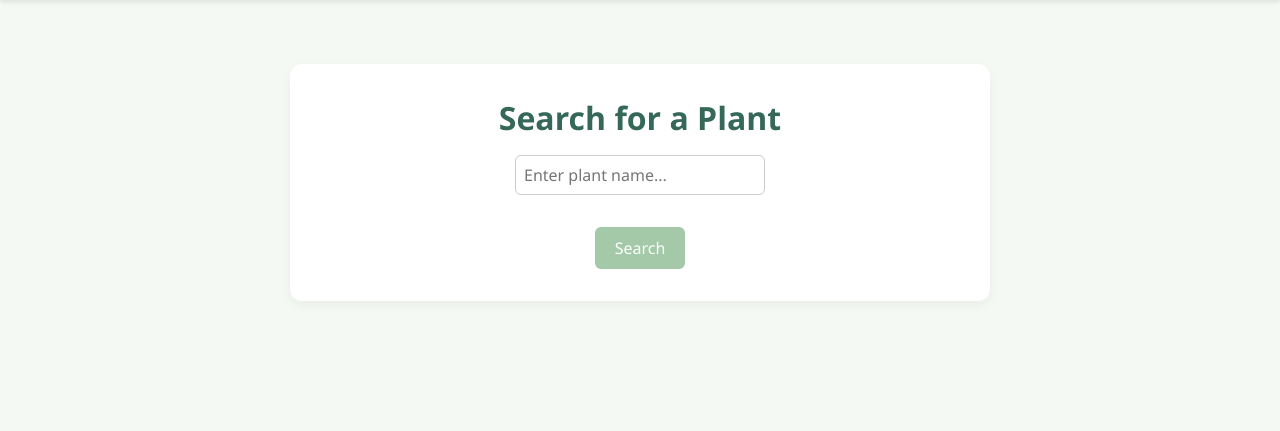
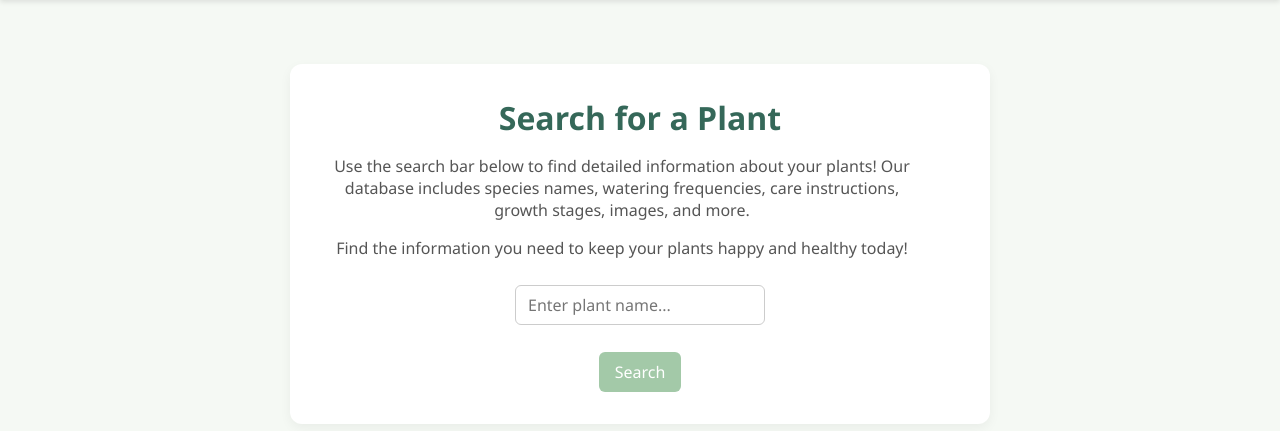
Before and after one commit to Floridaked/Agile-Dev-Project, a Flask app: page /search_plant in a window 1280 px wide. Shown: the part 70-501 px from the top of the page. Run offline with Flask 3, Linux system fonts and the light colour scheme.

Commit message:
plant info page description

```diff
--- a/static/css/style.css
+++ b/static/css/style.css
@@ -110,15 +110,40 @@ main {
     display: flex;
     flex-direction: column;
     align-items: center;
-    gap: 1rem;
-    margin-top: 1rem;
+    gap: 0.7rem;
+    margin-top: 1.6rem;
+    flex-wrap: wrap;
   }
   .search-form input[type="text"] {
-    padding: 0.5rem;
+    height: 40px;
+    padding: 0 0.75rem;
     width: 250px;
     font-size: 1rem;
     border-radius: 6px;
     border: 1px solid #ccc;
+  }
+  .search-form button {
+    height: 40px;
+    padding: 0 1rem;
+    font-size: 1rem;
+    line-height: 40px;
+    border-radius: 6px;
+    border: none;
+    background-color: #a3c9a8;
+    color: white;
+    cursor: pointer;
+    transition: background 0.2s;
+    box-sizing: border-box;
+  }
+
+  .search-form button:hover {
+    background-color: #89b489;
+  }
+  .search-description {
+    font-size: 1rem;
+    color: #555;
+    margin-bottom: 1rem;
+    max-width: 600px;
   }
 
   /*search results*/
--- a/templates/search_plant.html
+++ b/templates/search_plant.html
@@ -18,6 +18,11 @@
     </nav>
     <main class="search-container">
         <h1>Search for a Plant</h1>
+        <p class="search-description">
+            Use the search bar below to find detailed information about your plants! Our database includes species names, watering frequencies, care instructions, growth stages, images, and more.
+        </p>
+        <p class="search-description">Find the information you need to keep your plants happy and healthy today!
+        </p>
         <form method="POST" action="/results" class="search-form">
             <input type="text" name="query" placeholder="Enter plant name..." required>
             <button type="submit">Search</button>
```
